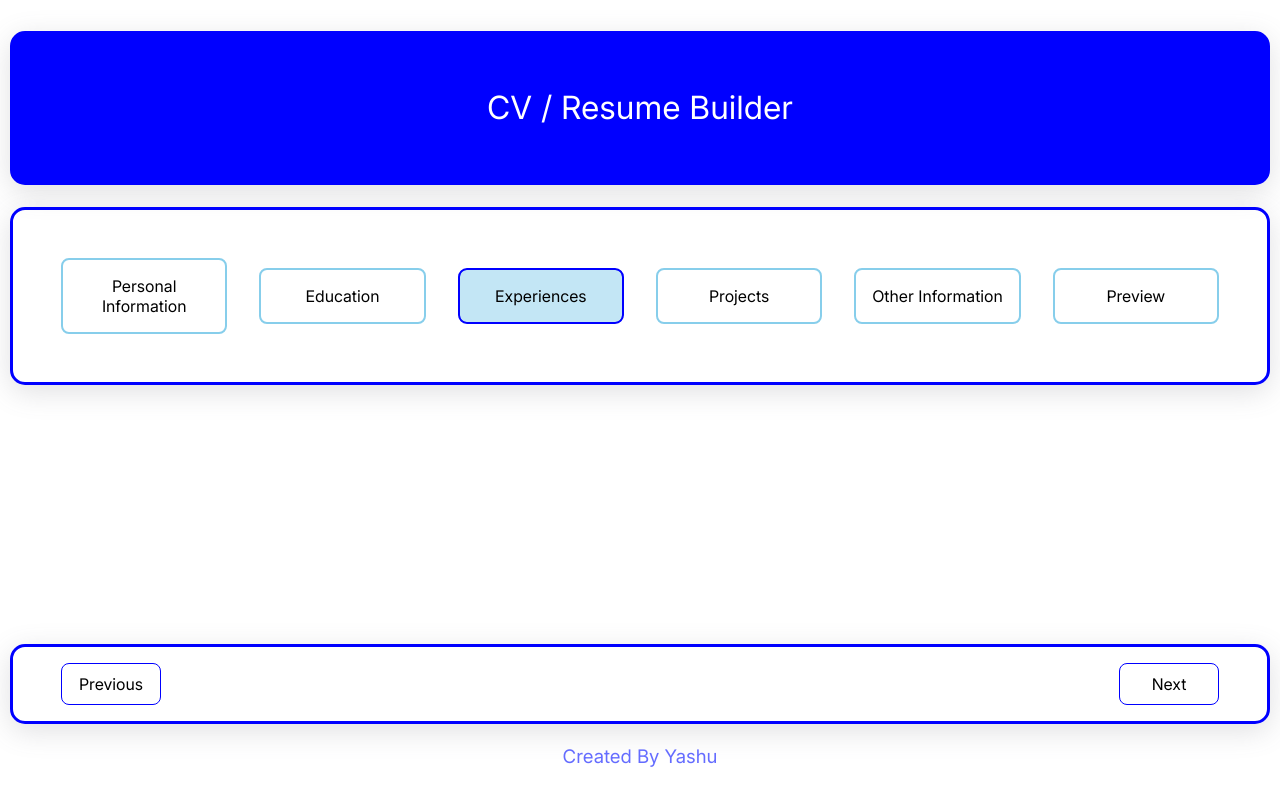
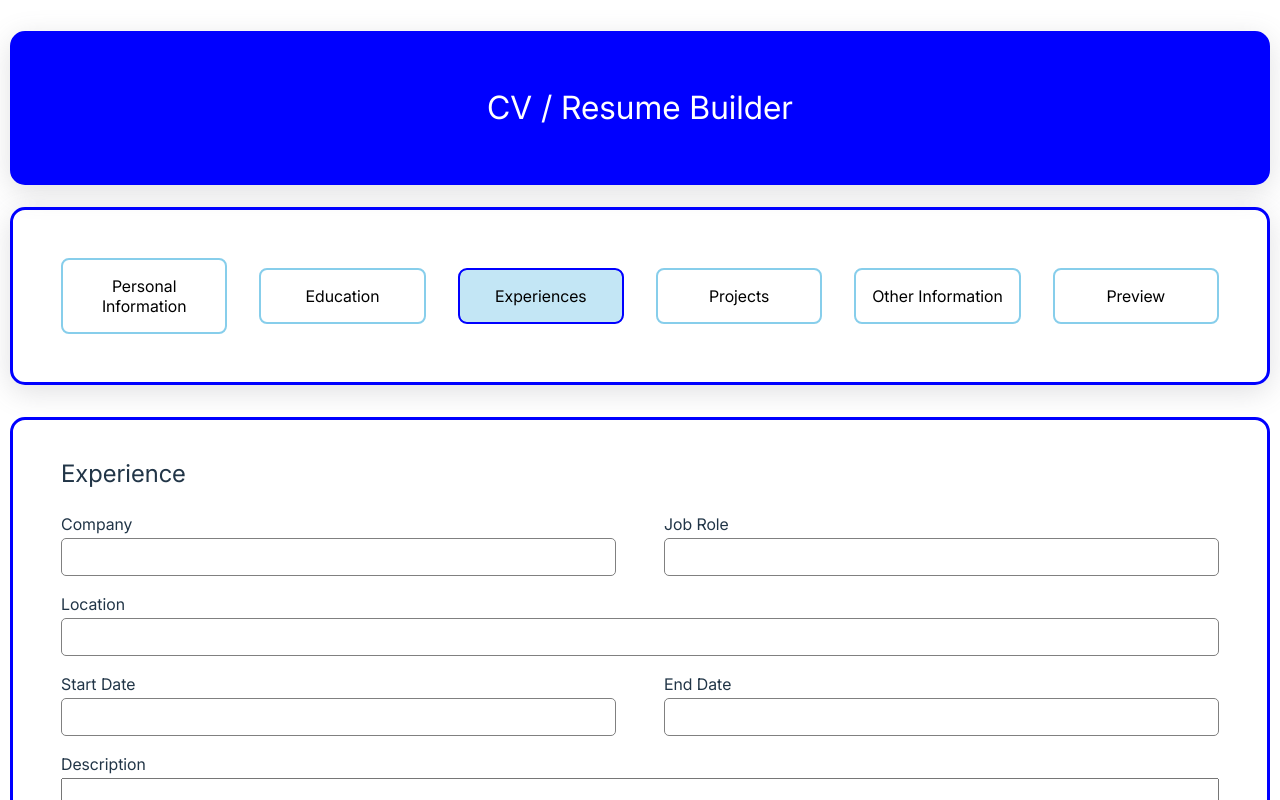
Before and after one commit to yashu483/odin-cv-application, a React (Vite) app: page / in a window 1280 px wide. Both pictures are taken after a click on the button "Experiences". Shown: the top 800 px of the page. Built offline with nearby package versions, Linux system fonts and the light colour scheme.

Commit message:
feat: add input event handing for Experience form

```diff
--- a/src/components/Body.jsx
+++ b/src/components/Body.jsx
@@ -3,6 +3,7 @@ import { useState } from "react";
 // import from component files
 import PersonalInfo from "./PersonalInfo";
 import { Education, AddEducation } from "./Education";
+import { Experience, NewExperience } from "./Experience";
 
 const personalInfo = {
   fullName: "",
@@ -29,10 +30,14 @@ const SECTIONS = [
 const SectionComponents = {
   personalInfo: <PersonalInfo personalInfo={personalInfo} />,
   education: <Education />,
+  experience: <Experience />,
 };
 
 const educationalInfo = [];
 educationalInfo.push(new AddEducation());
+
+const jobInfo = [];
+jobInfo.push(new NewExperience());
 
 function Header({ selectedSection, changeSection }) {
   return (
@@ -75,6 +80,8 @@ function Main({
   setPersonalData,
   educationalData,
   setEducationalData,
+  experienceData,
+  setExperienceData,
 }) {
   function renderSection() {
     switch (selectedSectionObj.key) {
@@ -93,6 +100,14 @@ function Main({
           />
         );
       }
+      case "experiences": {
+        return (
+          <Experience
+            experienceData={experienceData}
+            setExperienceData={setExperienceData}
+          />
+        );
+      }
       default:
         return null;
     }
@@ -104,6 +119,7 @@ function Body() {
   const [selectedSection, setSelectedSection] = useState(SECTIONS[0].key);
   const [personalData, setPersonalData] = useState(personalInfo);
   const [educationalData, setEducationalData] = useState(educationalInfo);
+  const [experienceData, setExperienceData] = useState(jobInfo);
 
   function changeSection(sectionKey) {
     setSelectedSection(sectionKey);
@@ -119,6 +135,8 @@ function Body() {
         setPersonalData={setPersonalData}
         educationalData={educationalData}
         setEducationalData={setEducationalData}
+        experienceData={experienceData}
+        setExperienceData={setExperienceData}
       />
       <Footer />
     </>
--- a/src/components/Education.jsx
+++ b/src/components/Education.jsx
@@ -70,7 +70,6 @@ function EducationCard({
       </div>
       <div className="education-button-container">
         <button
-          aria-label="Edit"
           id={educationalData.id}
           onClick={editButtonHandler}
           style={{ backgroundImage: `url(${editIcon})` }}
@@ -78,7 +77,6 @@ function EducationCard({
           Edit
         </button>
         <button
-          aria-label="Delete"
           id={educationalData.id}
           onClick={deleteButtonHandler}
           style={{ backgroundImage: `url(${deleteIcon})` }}
--- a/src/components/Experience.jsx
+++ b/src/components/Experience.jsx
@@ -1,4 +1,5 @@
 import { useState } from "react";
+import { v4 as uuidv4 } from "uuid";
 
 class NewExperience {
   constructor(
@@ -15,35 +16,128 @@ class NewExperience {
     this.startDate = startDate;
     this.endDate = endDate;
     this.jobDescription = jobDescription;
+    this.id = uuidv4();
+    this.isSelected = true;
+    this.isAdded = false;
   }
 }
-const experiences = [];
 
-function Experience() {
-  const [experience, setExperience] = useState(new NewExperience());
+const JobCard = function JobCard({
+  experience,
+  experienceData,
+  setExperienceData,
+}) {
+  const editButtonHandler = function editButtonHandler(e) {
+    const cardId = e.target.id;
+    const newExperienceArray = experienceData.map((obj) => {
+      const newObj = { ...obj };
+      if (cardId === newObj.id) {
+        newObj.isSelected = true;
+      } else {
+        if (!newObj.isAdded) {
+          return null;
+        }
+
+        newObj.isSelected = false;
+        return { ...newObj };
+      }
+    });
+
+    const removeNullFromArray = newExperienceArray.filter(
+      (item) => item !== null
+    );
+
+    setExperienceData(removeNullFromArray);
+  };
+
+  const deleteButtonHandler = function deleteButtonHandler(e) {
+    const newExperienceArray = experienceData
+      .filter((obj) => obj.id !== e.target.id)
+      .map((obj) => ({ ...obj }));
+    setExperienceData(newExperienceArray);
+  };
+  return (
+    <div key={experience.id}>
+      <div>
+        <h3 className="card-headings">{`${experience.jobRole} - ${experience.companyName}`}</h3>
+        <p>{`${experience.startDate} to ${experience.endDate} - ${experience.location}`}</p>
+      </div>
+
+      {/* using education-button-container class for below div to apply same styles */}
+      <div className="education-button-container">
+        <button type="button" id={experience.id} onClick={editButtonHandler}>
+          Edit
+        </button>
+        <button type="button" id={experience.id} onClick={deleteButtonHandler}>
+          Delete
+        </button>
+      </div>
+    </div>
+  );
+};
+const ShowExperience = function ShowExperience({
+  experienceData,
+  setExperienceData,
+}) {
+  return (
+    <>
+      {experienceData.map((obj) => {
+        if (obj.isAdded) {
+          return (
+            <JobCard
+              experience={obj}
+              experienceData={experienceData}
+              setExperienceData={setExperienceData}
+            />
+          );
+        } else {
+          return null;
+        }
+      })}
+    </>
+  );
+};
+
+function Experience({ experienceData, setExperienceData }) {
+  let currentlyEditingExperienceIndex;
+  const currentlyEditingExperienceObj = experienceData.map((obj, index) => {
+    currentlyEditingExperienceIndex = index;
+    return obj.isSelected === true;
+  })[0];
+
+  const currentlyEditingExperience = {
+    ...currentlyEditingExperienceObj,
+  };
 
   function handleInput(e) {
     const { name, value } = e.target;
 
-    setExperience({
-      ...experience,
+    const experienceWithNewValue = {
+      currentlyEditingExperience,
       [name]: value,
-    });
+    };
+
+    const newExperienceArray = experienceData.map((obj) => ({ ...obj }));
+    newExperienceArray[currentlyEditingExperienceIndex] =
+      experienceWithNewValue;
+    setExperienceData(newExperienceArray);
   }
   return (
     <>
-      <form>
-        <div>
-          <div>
+      <div className="main-section-component">
+        <h2 className="section-headings">Experience</h2>
+        <form className="section-form" id="experience-form">
+          <div className="double-input-row">
+            <div className="input-in-double-input-row">
               <label htmlFor="companyName">Company</label>
               <input type="text" name="companyName" id="companyName" />
             </div>
-          <div>
+            <div className="input-in-double-input-row">
               <label htmlFor="jobRole">Job Role</label>
               <input type="text" id="jobRole" name="jobRole" />
             </div>
           </div>
-        <div>
+          <div className="single-input-row">
             <label htmlFor="location">Location</label>
             <input
               type="text"
@@ -52,8 +146,8 @@ function Experience() {
               onChange={handleInput}
             />
           </div>
-        <div>
-          <div>
+          <div className="double-input-row">
+            <div className="input-in-double-input-row">
               <label htmlFor="startDate">Start Date</label>
               <input
                 type="text"
@@ -62,7 +156,7 @@ function Experience() {
                 onChange={handleInput}
               />
             </div>
-          <div>
+            <div className="input-in-double-input-row">
               <label htmlFor="endDate">End Date</label>
               <input
                 type="text"
@@ -72,18 +166,21 @@ function Experience() {
               />
             </div>
           </div>
-        <label htmlFor="jobDescription"></label>
-        <div>
+          <div className="single-input-row">
+            <label htmlFor="jobDescription">Description</label>
             <textarea
               name="jobDescription"
               id="jobDescription"
               onChange={handleInput}
             ></textarea>
           </div>
-        <button type="button">Add</button>
+          <button type="button" className="education-add-button">
+            Add
+          </button>
         </form>
+      </div>
     </>
   );
 }
 
-export default Experience;
+export { Experience, NewExperience };
```
Lines whose indentation alone changed are shown as unchanged.
